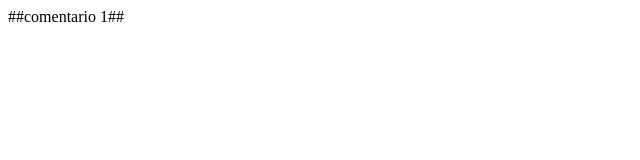
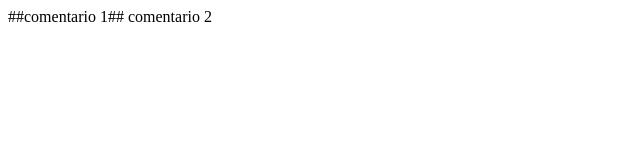
Before and after one commit to agc0506/visual-git, a plain HTML site: page index.html in a window 1280 px wide. Shown: the whole page, without its empty margins (0-640 px from the left). Drawn offline with Linux system fonts and the light colour scheme.

Commit message:
comentario 2

```diff
--- a/index.html
+++ b/index.html
@@ -7,5 +7,6 @@
 </head>
 <body>
 ##comentario 1##
+comentario 2
 </body>
 </html>
```
